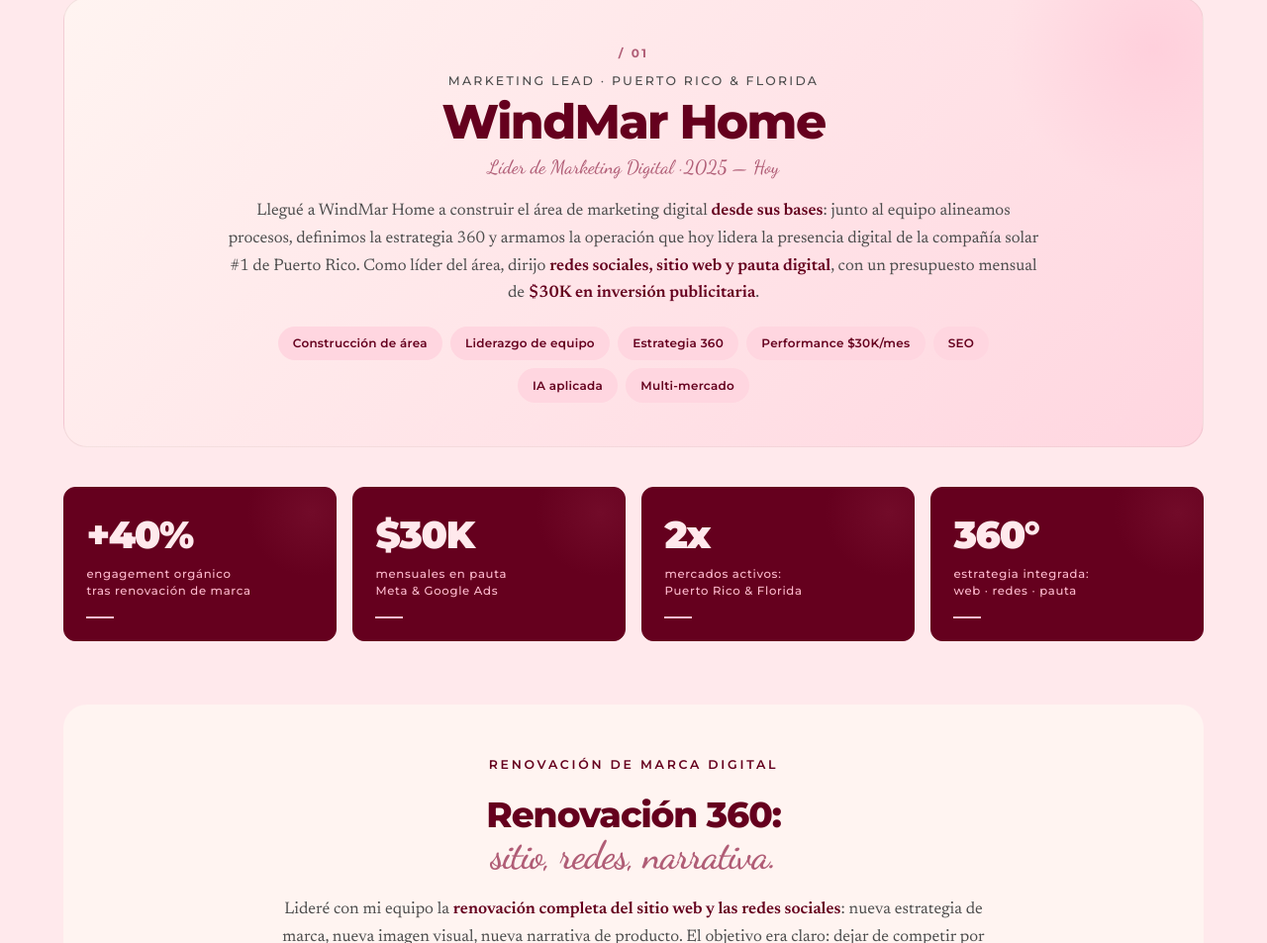
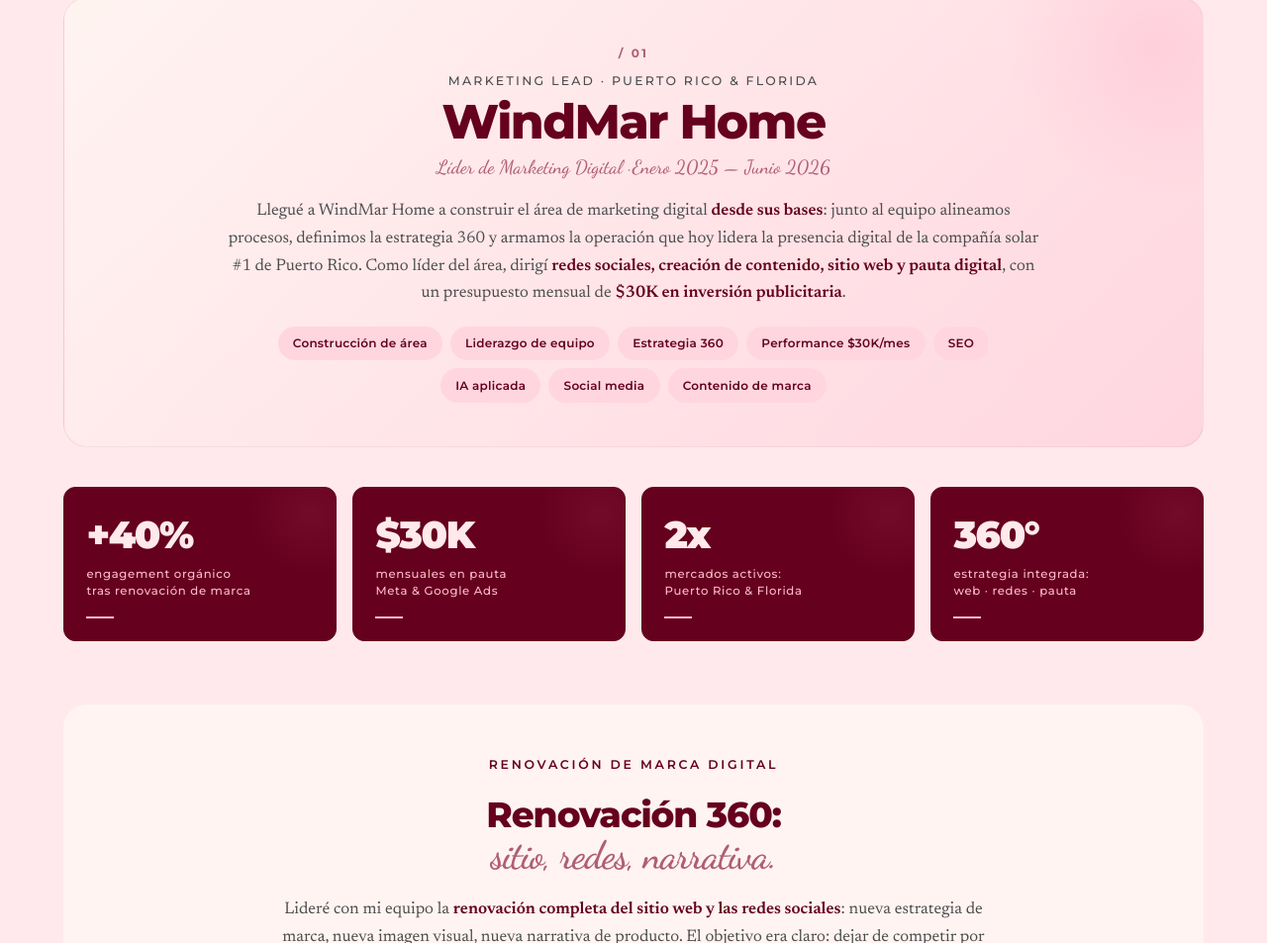
Before and after one commit to Danielalozano1812/PortafolioDanielaAlejandraLozano, a plain HTML site: page index.html in a window 1280 px wide. Shown: the part 2044-2997 px from the top of the page at 99% size. Drawn offline with Linux system fonts and the light colour scheme.

Commit message:
Update index.html

```diff
--- a/index.html
+++ b/index.html
@@ -181,12 +181,12 @@
         <span class="project__index">/ 01</span>
         <p class="project__category">Marketing Lead · Puerto Rico &amp; Florida</p>
         <h3 class="project__name">WindMar Home</h3>
-        <p class="project__role">Líder de Marketing Digital · 2025 — Hoy</p>
+        <p class="project__role">Líder de Marketing Digital · Enero 2025 — Junio 2026 </p>
         <p class="project__desc">
           Llegué a WindMar Home a construir el área de marketing digital <strong>desde sus bases</strong>:
           junto al equipo alineamos procesos, definimos la estrategia 360 y armamos
           la operación que hoy lidera la presencia digital de la compañía solar #1 de Puerto Rico.
-          Como líder del área, dirijo <strong>redes sociales, sitio web y pauta digital</strong>,
+          Como líder del área, dirigí <strong>redes sociales, creación de contenido, sitio web y pauta digital</strong>,
           con un presupuesto mensual de <strong>$30K en inversión publicitaria</strong>.
         </p>
         <ul class="project__tags">
@@ -196,7 +196,8 @@
           <li>Performance $30K/mes</li>
           <li>SEO</li>
           <li>IA aplicada</li>
-          <li>Multi-mercado</li>
+          <li>Social media</li>
+          <li>Contenido de marca</li>
         </ul>
       </div>
     </article>
```
